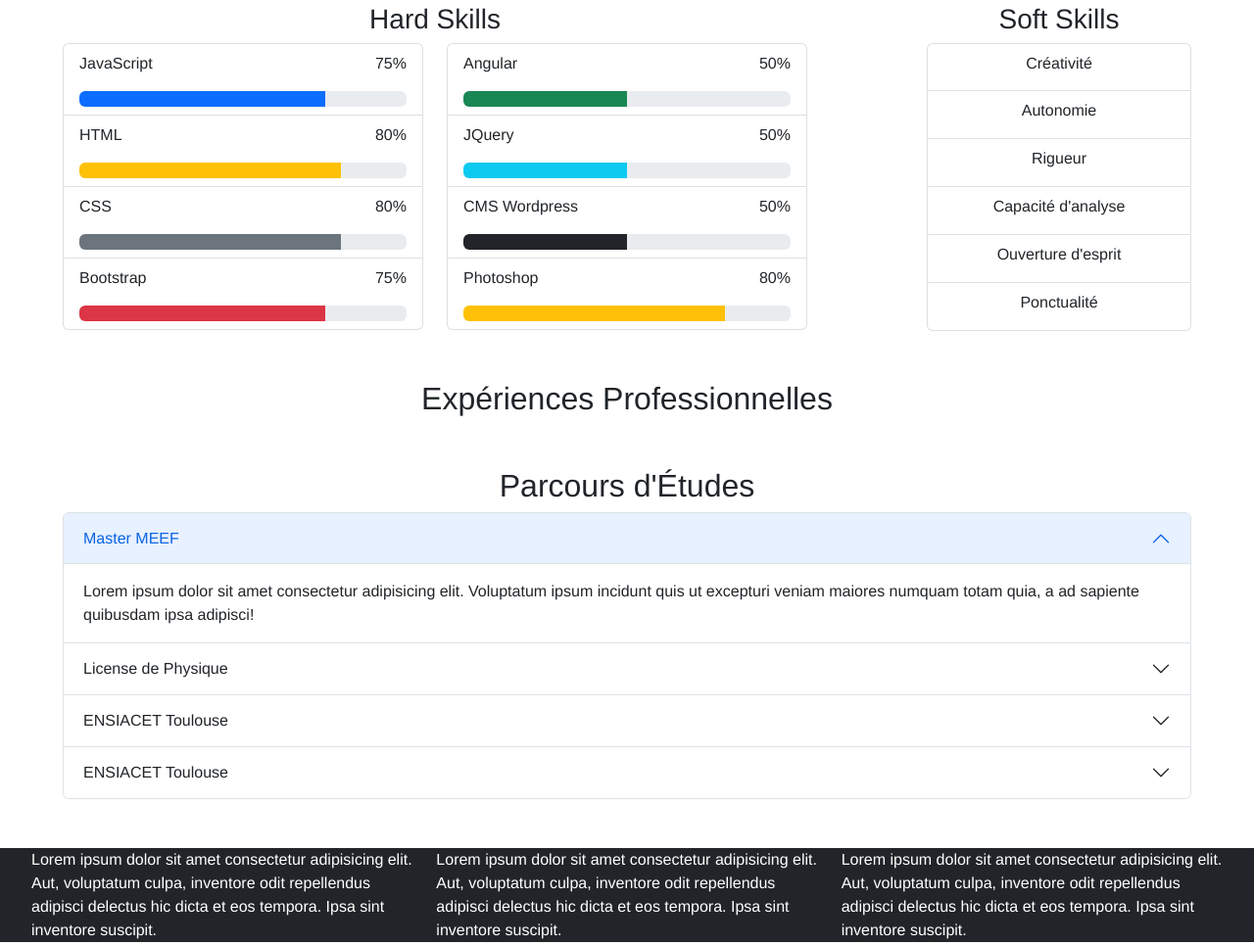
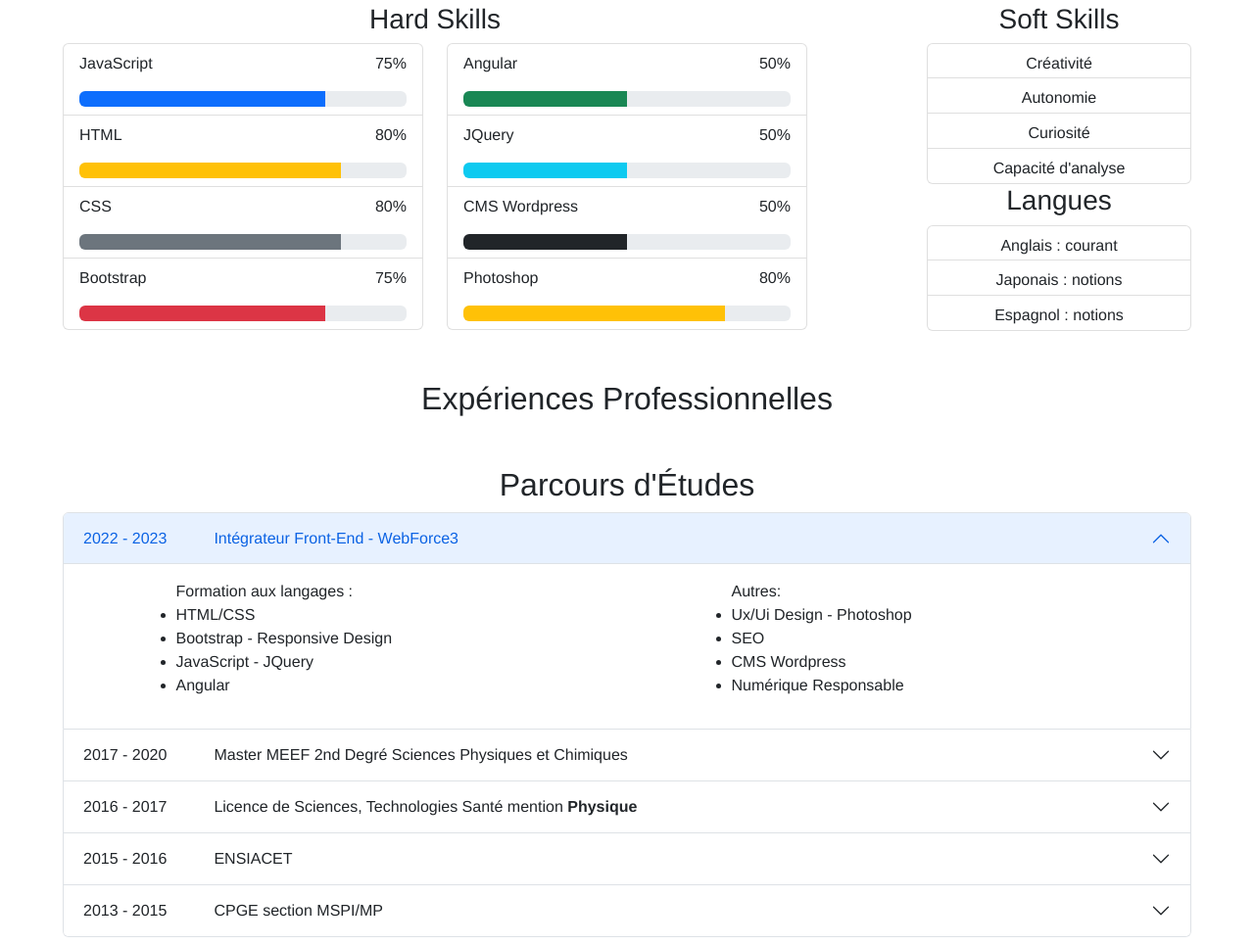
Before and after one commit to mdelor/Portfolio, a plain HTML site: page index.html in a window 1280 px wide. Shown: the part 939-1904 px from the top of the page at 98% size. Drawn offline with Linux system fonts and the light colour scheme.

Commit message:
ajout Langues + ajout parcours

```diff
--- a/index.html
+++ b/index.html
@@ -220,18 +220,23 @@
                             Autonomie
                         </li>
                         <li class="list-group-item text-center">
-                            Rigueur
+                            Curiosité
                         </li>
                         <li class="list-group-item text-center">
                             Capacité d'analyse
                         </li>
+                    </ul>
+                    <h3 class="text-center">Langues</h3>
+                    <ul class="list-group">
                         <li class="list-group-item text-center">
-                            Ouverture d'esprit
+                            Anglais : courant
                         </li>
                         <li class="list-group-item text-center">
-                            Ponctualité
+                            Japonais : notions
                         </li>
-
+                        <li class="list-group-item text-center">
+                            Espagnol : notions
+                        </li>
                     </ul>
                 </div>
             </div>
@@ -244,19 +249,55 @@
         </section>
         <section id="formation">
             <h2 class="text-center">Parcours d'Études</h2>
+
             <div class="accordion" id="accordionEtudes">
                 <div class="accordion-item">
-                    <h3 class="accordion-header" id="accordionEtudesMaster">
+                    <h3 class="accordion-header" id="accordionEtudesWebforce">
                         <button class="accordion-button" type="button" data-bs-toggle="collapse"
-                            data-bs-target="#accordionEtudesMasterCollapse" aria-expanded="true"
-                            aria-controls="accordionEtudesMasterCollapse">
-                            Master MEEF
+                            data-bs-target="#accordionEtudesWebforceCollapse" aria-expanded="true"
+                            aria-controls="accordionEtudesWebforceCollapse">
+                            2022 - 2023 <span class="ms-5">Intégrateur Front-End - WebForce3</span>
                         </button>
                     </h3>
-                    <div id="accordionEtudesMasterCollapse" class="accordion-collapse collapse show"
+                    <div id="accordionEtudesWebforceCollapse" class="accordion-collapse collapse show"
+                        aria-labelledby="accordionEtudesWebforce" data-bs-parent="#accordionEtudes">
+                        <div class="accordion-body">
+                            <div class="row">
+                                <ul class="col-md-5 offset-1">
+                                    Formation aux langages :
+                                    <li>HTML/CSS</li>
+                                    <li>Bootstrap - Responsive Design</li>
+                                    <li>JavaScript - JQuery</li>
+                                    <li>Angular</li>
+                                </ul>
+                                <ul class="col-md-5 offset-1">
+                                    Autres:
+                                    <li>Ux/Ui Design - Photoshop</li>
+                                    <li>SEO</li>
+                                    <li>CMS Wordpress</li>
+                                    <li>Numérique Responsable</li>
+                                </ul>
+                            </div>
+                        </div>
+                    </div>
+                </div>
+                <div class="accordion-item">
+                    <h3 class="accordion-header" id="accordionEtudesMaster">
+                        <button class="accordion-button collapsed" type="button" data-bs-toggle="collapse"
+                            data-bs-target="#accordionEtudesMasterCollapse" aria-expanded="false"
+                            aria-controls="accordionEtudesMasterCollapse">
+                            2017 - 2020 <span class="ms-5">Master MEEF 2nd Degré Sciences Physiques et Chimiques</span>
+                        </button>
+                    </h3>
+                    <div id="accordionEtudesMasterCollapse" class="accordion-collapse collapse"
                         aria-labelledby="accordionEtudesMaster" data-bs-parent="#accordionEtudes">
                         <div class="accordion-body">
-                            Lorem ipsum dolor sit amet consectetur adipisicing elit. Voluptatum ipsum incidunt quis ut excepturi veniam maiores numquam totam quia, a ad sapiente quibusdam ipsa adipisci!
+                            Université Claude Bernard Lyon 1, Villeurbanne
+                            INSPE Lyon 1, Lyon 4ème
+                            <ul>
+                                <li>CAPES de Physique-Chimie</li>
+                                <li>Stage en lycée</li>
+                            </ul>
                         </div>
                     </div>
                 </div>
@@ -265,13 +306,14 @@
                         <button class="accordion-button collapsed" type="button" data-bs-toggle="collapse"
                             data-bs-target="#accordionEtudesLicenseCollapse" aria-expanded="false"
                             aria-controls="accordionEtudesLicenseCollapse">
-                            License de Physique
+                            2016 - 2017 <span class="ms-5">Licence de Sciences, Technologies Santé mention
+                                <strong>Physique</strong></span>
                         </button>
                     </h3>
                     <div id="accordionEtudesLicenseCollapse" class="accordion-collapse collapse"
                         aria-labelledby="accordionEtudesLicense" data-bs-parent="#accordionEtudes">
                         <div class="accordion-body">
-                            Lorem ipsum dolor sit amet consectetur adipisicing elit. Blanditiis quo praesentium beatae? Facilis delectus consequatur nostrum cum tempore exercitationem incidunt veritatis, suscipit, tenetur quasi perferendis.
+                            Université Claude Bernard Lyon 1
                         </div>
                     </div>
                 </div>
@@ -280,28 +322,32 @@
                         <button class="accordion-button collapsed" type="button" data-bs-toggle="collapse"
                             data-bs-target="#accordionEtudesEcoleCollapse" aria-expanded="false"
                             aria-controls="accordionEtudesEcoleCollapse">
-                            ENSIACET Toulouse
+                            2015 - 2016 <span class="ms-5">ENSIACET</span>
                         </button>
                     </h3>
                     <div id="accordionEtudesEcoleCollapse" class="accordion-collapse collapse"
                         aria-labelledby="accordionEtudesEcole" data-bs-parent="#accordionEtudes">
                         <div class="accordion-body">
-                            Lorem, ipsum dolor sit amet consectetur adipisicing elit. Numquam iste repellendus veritatis ut, aut officia consequuntur soluta id, odit deleniti culpa aspernatur velit. Totam, est!
+                            Toulouse
+                            École Nationale Supérieure d'Ingénieurs en Arts Chimiques et Technologiques
+                            Section Génie des Procédés
                         </div>
                     </div>
                 </div>
                 <div class="accordion-item">
                     <h3 class="accordion-header" id="accordionEtudesPrepa">
                         <button class="accordion-button collapsed" type="button" data-bs-toggle="collapse"
-                            data-bs-target="#accordionEtudesEcoleCollapse" aria-expanded="false"
-                            aria-controls="accordionEtudesEcoleCollapse">
-                            ENSIACET Toulouse
+                            data-bs-target="#accordionEtudesPrepaCollapse" aria-expanded="false"
+                            aria-controls="accordionEtudesPrepaCollapse">
+                            2013 - 2015 <span class="ms-5">CPGE section MSPI/MP</span>
                         </button>
                     </h3>
-                    <div id="accordionEtudesEcoleCollapse" class="accordion-collapse collapse"
-                        aria-labelledby="accordionEtudesEcole" data-bs-parent="#accordionEtudes">
+                    <div id="accordionEtudesPrepaCollapse" class="accordion-collapse collapse"
+                        aria-labelledby="accordionEtudesPrepa" data-bs-parent="#accordionPrepa">
                         <div class="accordion-body">
-                            Lorem, ipsum dolor sit amet consectetur adipisicing elit. Numquam iste repellendus veritatis ut, aut officia consequuntur soluta id, odit deleniti culpa aspernatur velit. Totam, est!
+                            Lycée la Martinière Monrplaisir, Lyon 8ème
+                            Classes Préparatoires aux Grandes Écoles
+                            Juillet 2013 Baccalauréat Scientique mention Bien mention Européenne Anglais
                         </div>
                     </div>
                 </div>
--- a/ressources/css/main.css
+++ b/ressources/css/main.css
@@ -59,5 +59,5 @@ footer section {
 
 #competences>div:last-of-type li {
     text-align: center;
-    height: 49px;
+    height: 36px;
 }
```
